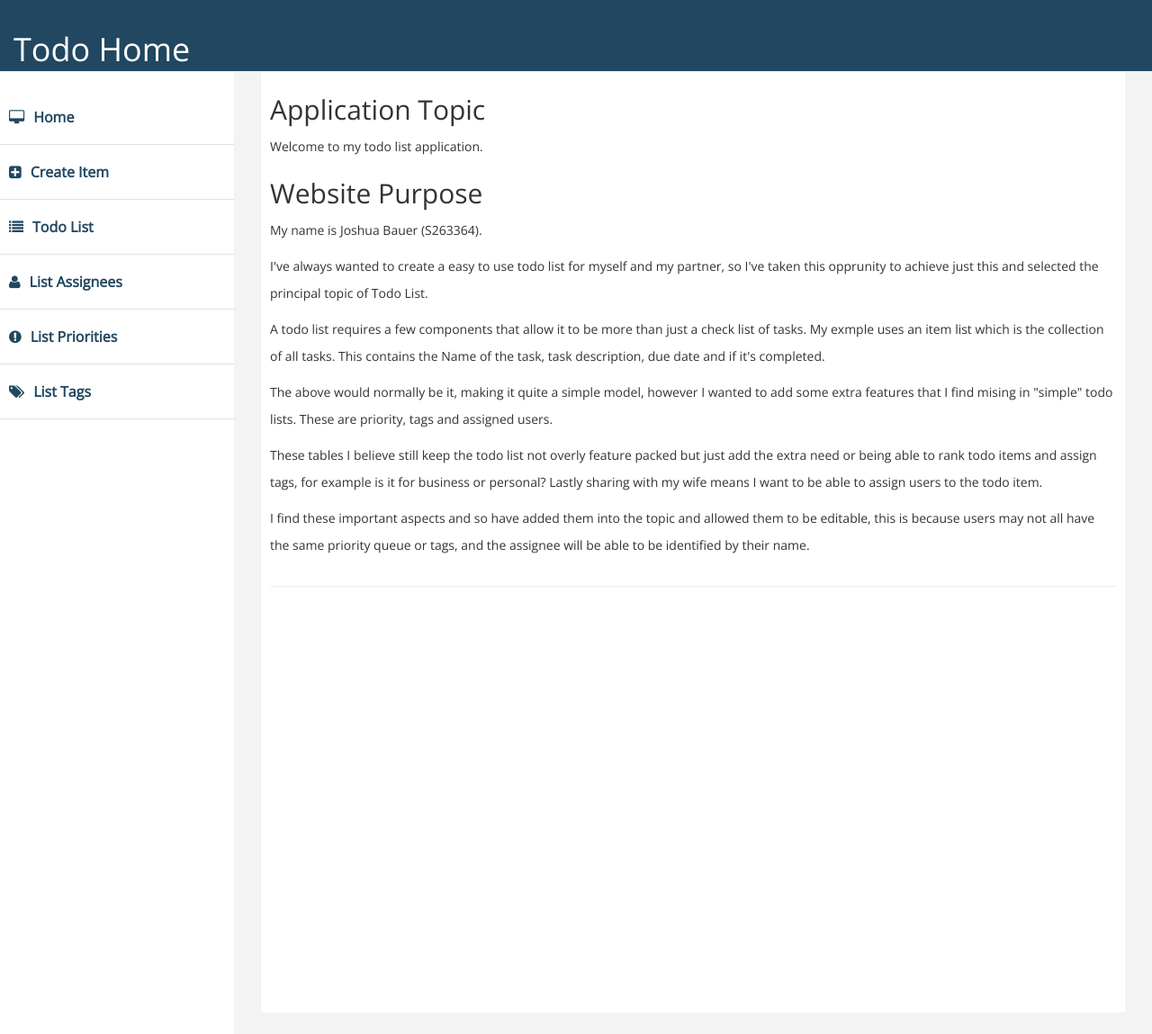
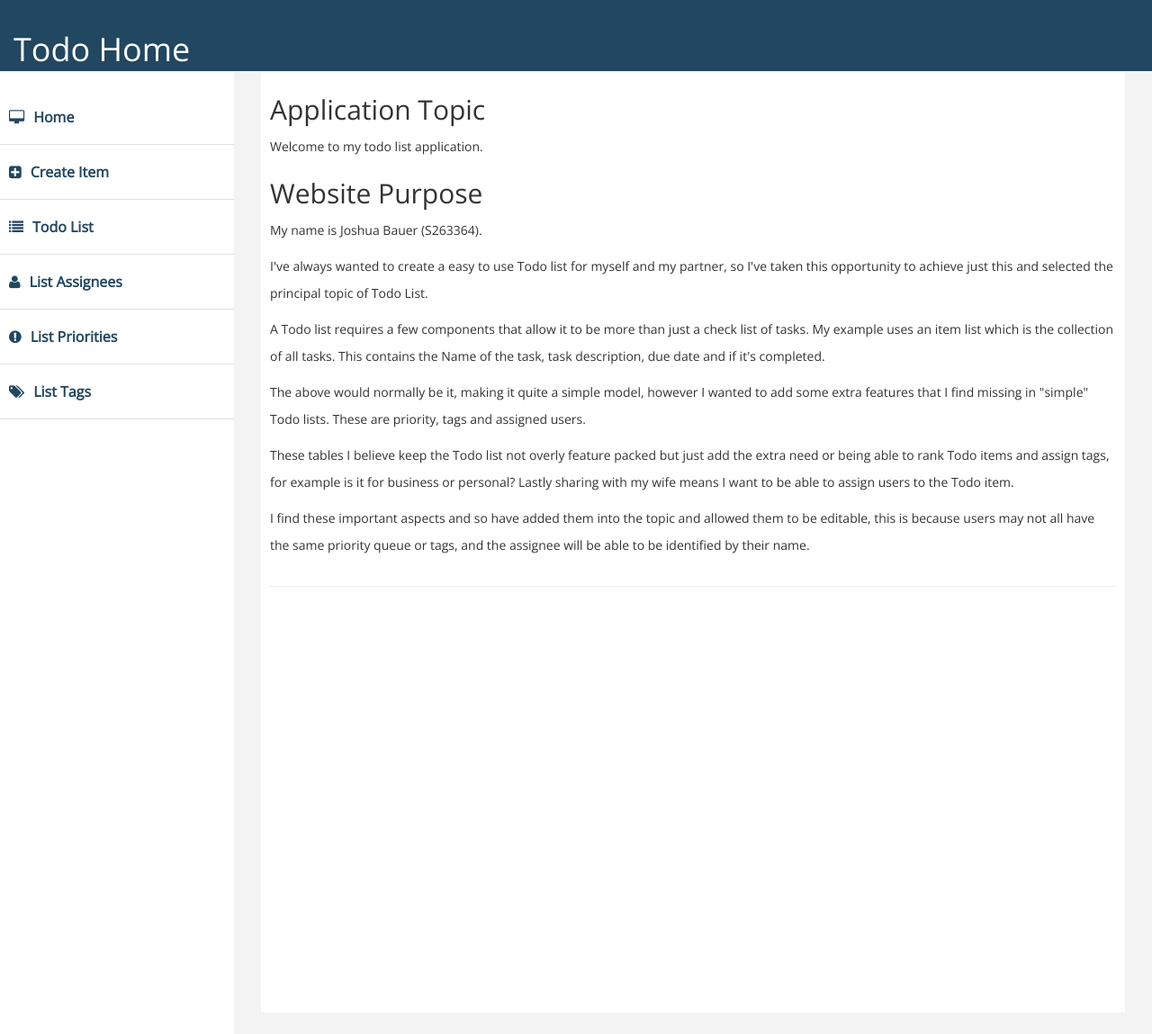
Before and after one commit to jaybeebauer/HIT237-Assignment2, a Django app: template HIT237-Assignment2/TodoList/templates/index.html in a window 1280 px wide. Shown: the top 1149 px of the page at 90% size. Run offline with Django 3.2, Linux system fonts and the light colour scheme; the template is opened without the code that fills it, so the values that code supplies are empty; some libraries are stand-ins or nearby versions.

Commit message:
-Adjust spelling, Added code notes, Adjusted formatting of code

```diff
--- a/HIT237-Assignment2/TodoList/forms.py
+++ b/HIT237-Assignment2/TodoList/forms.py
@@ -2,12 +2,14 @@ from django import forms
 from .models import *
 
 class DateInput(forms.DateInput):
+    #This class adds the date data type (HTML) for the date field, so in modern browser it will show a calandar instead of just text field
     input_type = 'date'
 
 class PriorityForm(forms.ModelForm):
     class Meta:
         model = Priority
         exclude = []
+    #This function goes through each visable on form initilasation field in the model and adds class form-control to it
     def __init__(self, *args, **kwargs):
         super().__init__(*args, **kwargs)
         for visible in self.visible_fields():
--- a/HIT237-Assignment2/TodoList/templates/index.html
+++ b/HIT237-Assignment2/TodoList/templates/index.html
@@ -3,16 +3,18 @@
 
 {% block page_title %}Todo Home{% endblock %}
 
-{% block page_heading_title %}<h1>Todo Home</h1>{% endblock %}
+{% block page_heading_title %}
+    <h1>Todo Home</h1>
+{% endblock %}
 
 {% block main_body %}
-<h2>Application Topic</h2>
-<p>Welcome to my todo list application.</p>
-<h2 >Website Purpose</h2>
-<p>My name is Joshua Bauer (S263364).</p>
-<p>I've always wanted to create a easy to use todo list for myself and my partner, so I've taken this opprunity to achieve just this and selected the principal topic of Todo List.</p>
-<p>A todo list requires a few components that allow it to be more than just a check list of tasks. My exmple uses an item list which is the collection of all tasks. This contains the Name of the task, task description, due date and if it's completed.</p>
-<p>The above would normally be it, making it quite a simple model, however I wanted to add some extra features that I find mising in "simple" todo lists. These are priority, tags and assigned users.</p>
-<p>These tables I believe still keep the todo list not overly feature packed but just add the extra need or being able to rank todo items and assign tags, for example is it for business or personal? Lastly sharing with my wife means I want to be able to assign users to the todo item.</p>
-<p>I find these important aspects and so have added them into the topic and allowed them to be editable, this is because users may not all have the same priority queue or tags, and the assignee will be able to be identified by their name.</p>
+    <h2>Application Topic</h2>
+    <p>Welcome to my todo list application.</p>
+    <h2 >Website Purpose</h2>
+    <p>My name is Joshua Bauer (S263364).</p>
+    <p>I've always wanted to create a easy to use Todo list for myself and my partner, so I've taken this opportunity to achieve just this and selected the principal topic of Todo List.</p>
+    <p>A Todo list requires a few components that allow it to be more than just a check list of tasks. My example uses an item list which is the collection of all tasks. This contains the Name of the task, task description, due date and if it's completed.</p>
+    <p>The above would normally be it, making it quite a simple model, however I wanted to add some extra features that I find missing in "simple" Todo lists. These are priority, tags and assigned users.</p>
+    <p>These tables I believe keep the Todo list not overly feature packed but just add the extra need or being able to rank Todo items and assign tags, for example is it for business or personal? Lastly sharing with my wife means I want to be able to assign users to the Todo item.</p>
+    <p>I find these important aspects and so have added them into the topic and allowed them to be editable, this is because users may not all have the same priority queue or tags, and the assignee will be able to be identified by their name.</p>
 {% endblock %}
--- a/HIT237-Assignment2/TodoList/templates/site_base.html
+++ b/HIT237-Assignment2/TodoList/templates/site_base.html
@@ -37,6 +37,7 @@
                     </button>
                     <a class="navbar-brand" href="#">
                         {% block page_heading_title %}<h1>Todo List</h1>{% endblock %}
+                        <!-- /. Title/Header Block Template  -->
                     </a>
                 </div>
             </div>
@@ -82,6 +83,7 @@
                                 <h2>Missing Subtitle</h2>
                                 <p>ERROR: Content not available</p>
                             {% endblock %}
+                            <!-- /. Body Block Template  -->
                         </section>
                     </div>
                 </div>
```
Also changed, not shown: HIT237-Assignment2/TodoList/models.py (+6 -1 lines), HIT237-Assignment2/TodoList/templates/record.html (+13 -21 lines), HIT237-Assignment2/TodoList/views.py (+21 -2 lines).
